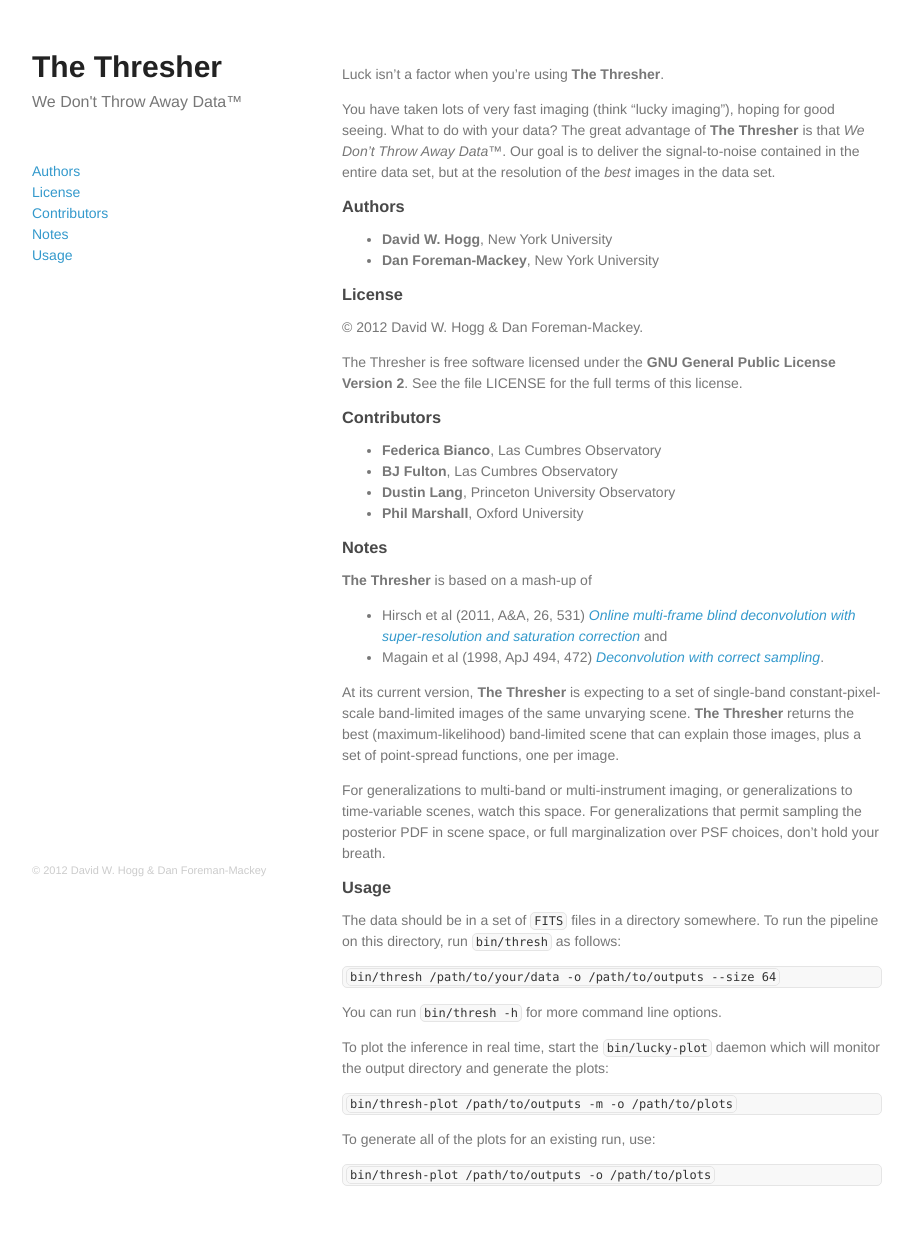
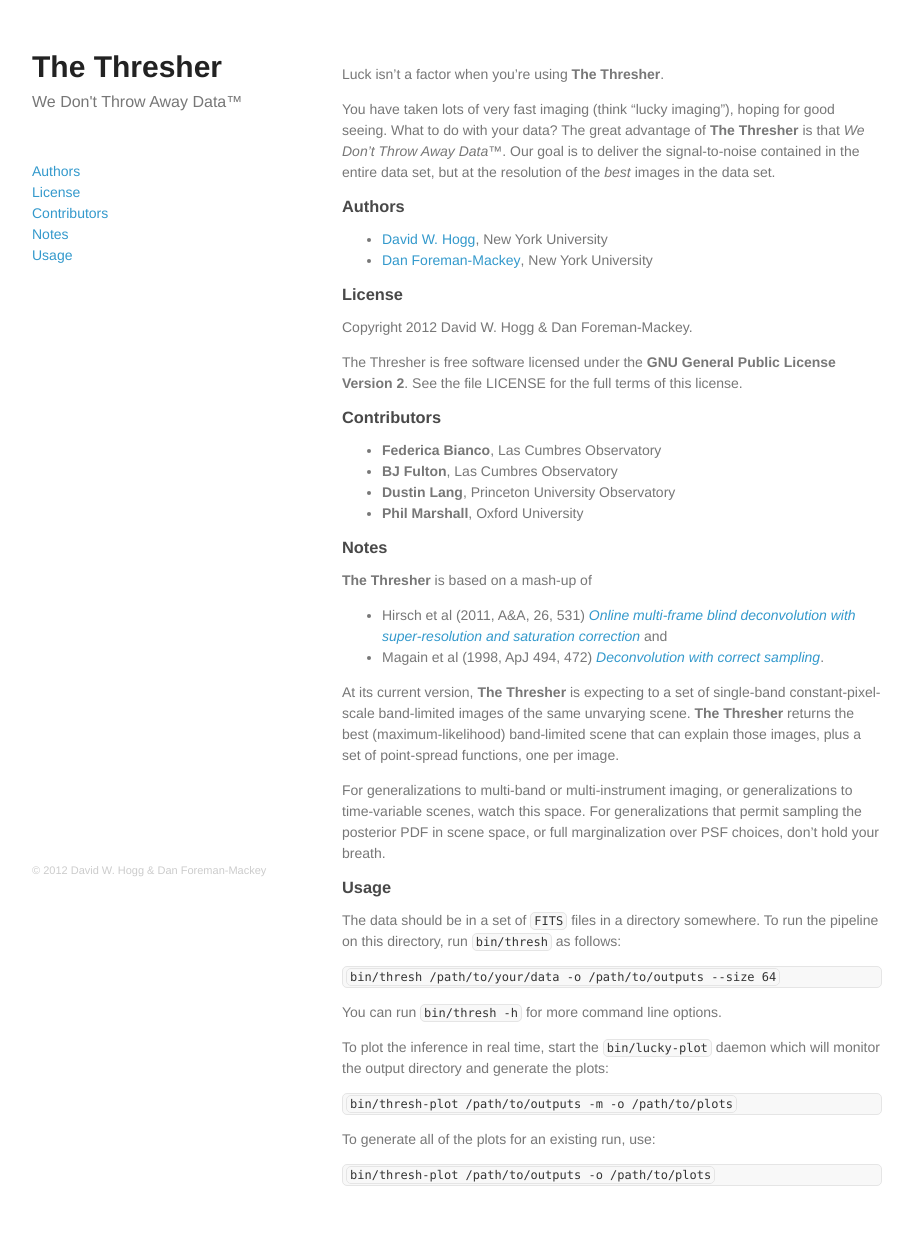
Before and after one commit to davidwhogg/TheThresher, a Jekyll site: the page built from index.md, in a window 1280 px wide. Shown: the whole page, without its empty margins (183-1096 px from the left). Built offline with Jekyll 4.4.1, drawn with Linux system fonts in a browser that asks for light colours.

Commit message:
Links and copyright symbol

```diff
--- a/index.md
+++ b/index.md
@@ -13,12 +13,12 @@ data set, but at the resolution of the *best* images in the data set.
 
 ### Authors
 
-- **David W. Hogg**, New York University
-- **Dan Foreman-Mackey**, New York University
+- **[David W. Hogg](http://cosmo.nyu.edu/hogg/)**, New York University
+- **[Dan Foreman-Mackey](http://danfm.ca/)**, New York University
 
 ### License
 
-&copy; 2012 David W. Hogg & Dan Foreman-Mackey.
+Copyright 2012 David W. Hogg & Dan Foreman-Mackey.
 
 The Thresher is free software licensed under the **GNU General Public
 License Version 2**.  See the file LICENSE for the full terms of this
```
